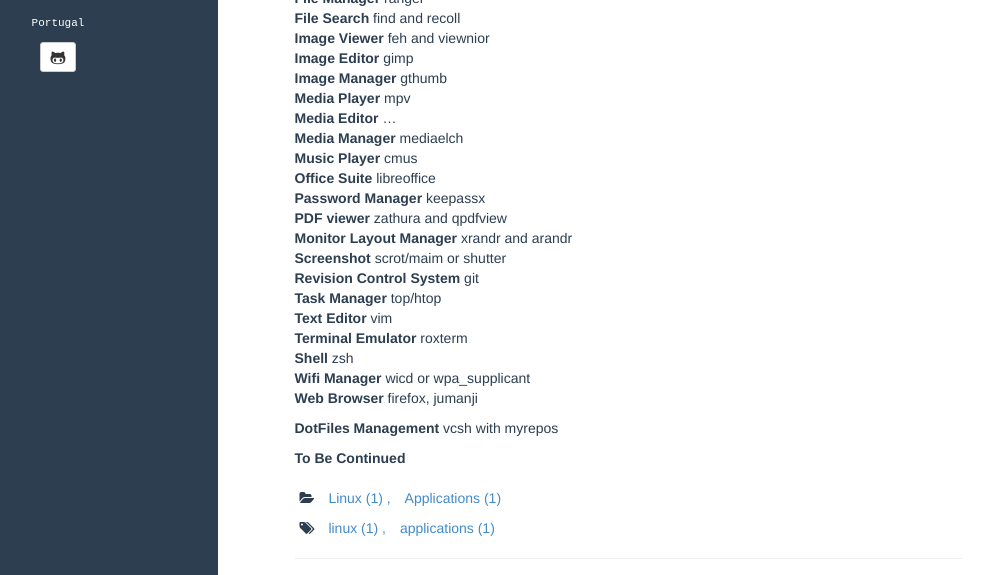
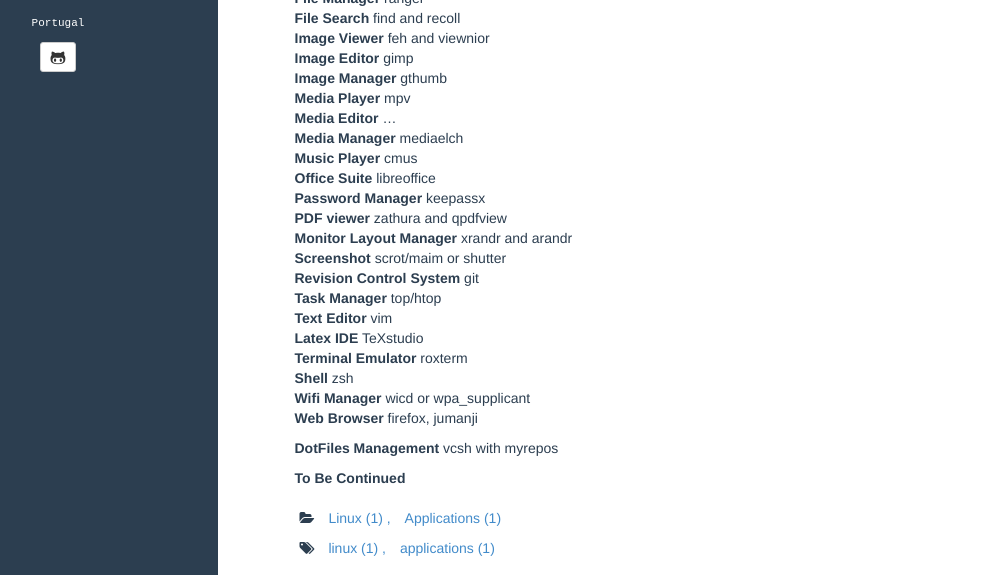
Before and after one commit to 2phost/2phost.github.io, a Jekyll site: the page built from _posts/2015-08-24-the-linux-app-list.md, in a window 1280 px wide and 1339 px high, cut to the strip 282-857 px from the top of the window. Shown: the whole strip, without its empty margins (102-1095 px from the left). Built offline with Jekyll 4.4.1, drawn with Linux system fonts in a browser that asks for light colours; comment, search, counter and statistics services are not loaded.

Commit message:
List Updated

```diff
--- a/_posts/2015-08-24-the-linux-app-list.md
+++ b/_posts/2015-08-24-the-linux-app-list.md
@@ -29,6 +29,7 @@
 **Revision Control System** git
 **Task Manager** top/htop
 **Text Editor** vim
+**Latex IDE** TeXstudio
 **Terminal Emulator** roxterm
 **Shell** zsh
 **Wifi Manager** wicd or wpa_supplicant
```
